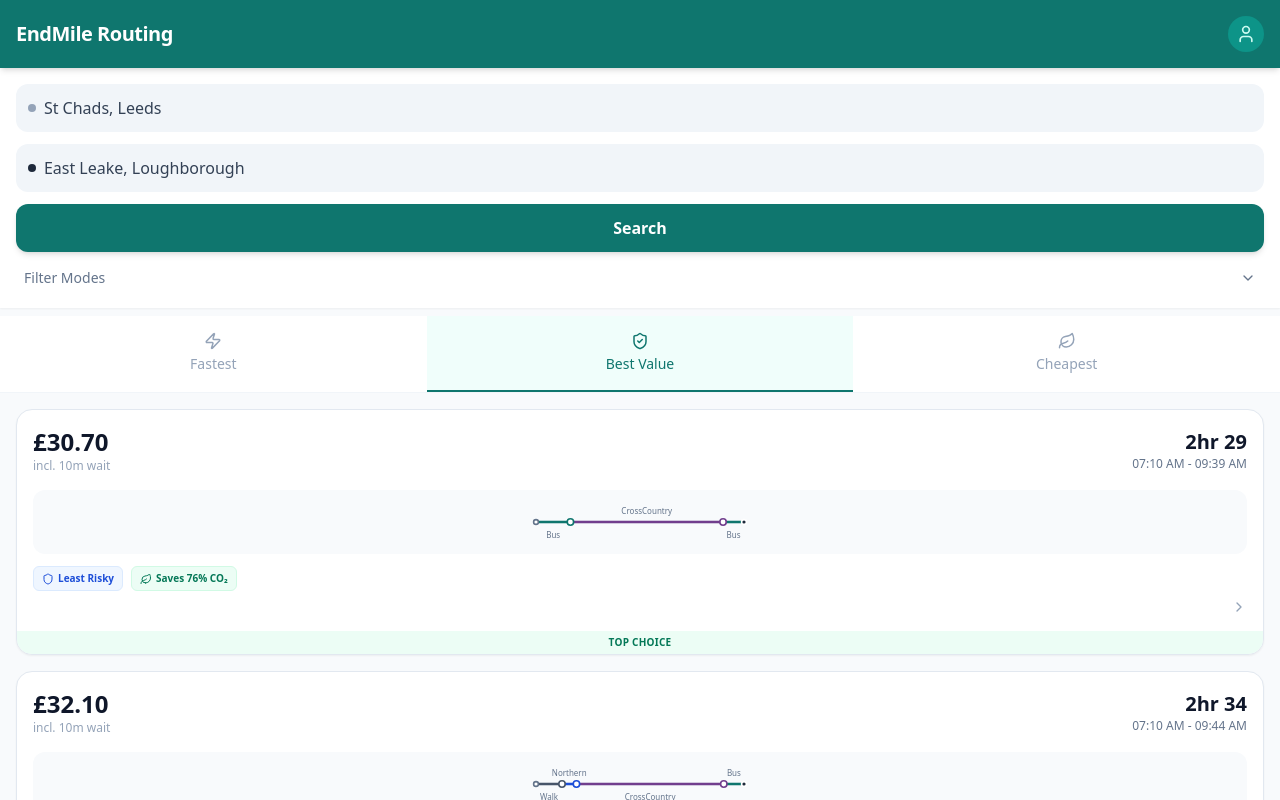
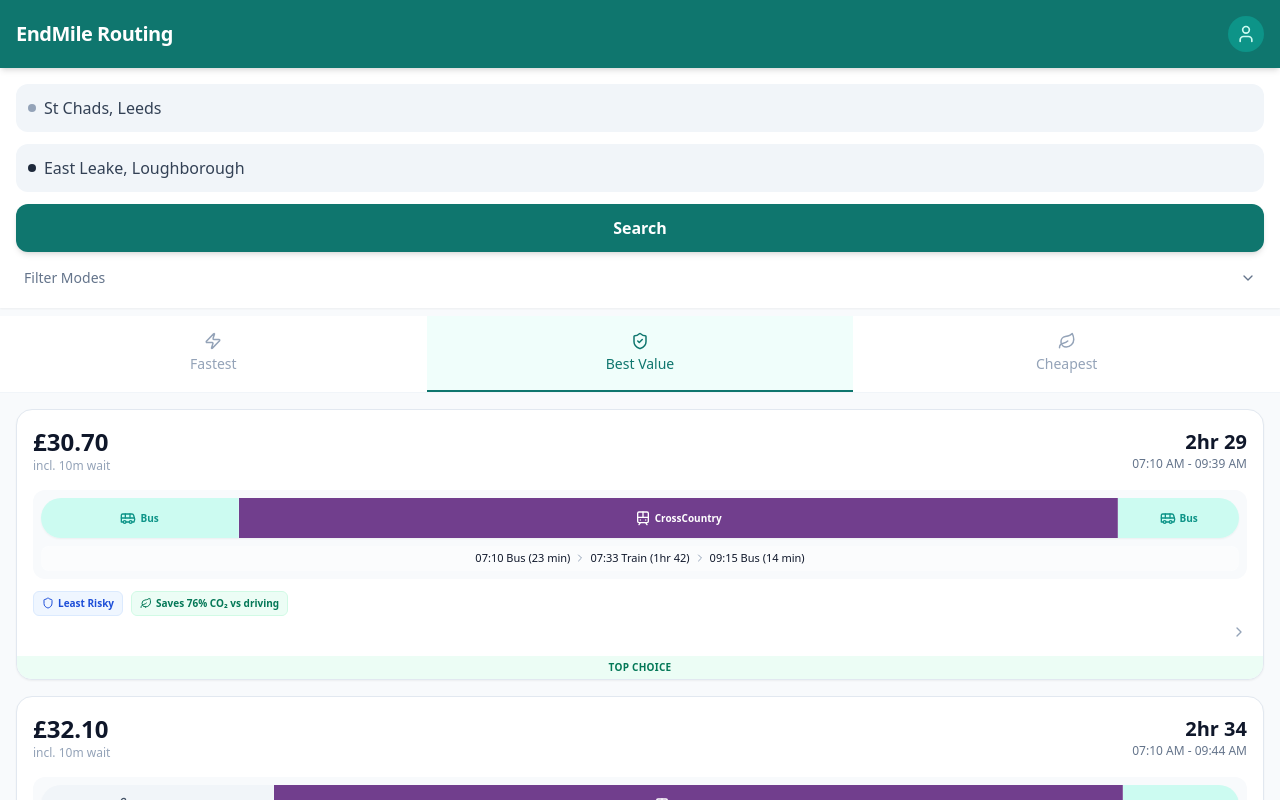
Before and after one commit to isaacw123434/Apptest, a React (Vite) app: page / in a window 1280 px wide. Built offline with nearby package versions, Linux system fonts and the light colour scheme.

Commit message:
Implement TimelineSchematic and detailed route view enhancements
Co-authored-by: isaacw123434 <188620241+isaacw123434@users.noreply.github.com>

```diff
--- a/src/App.jsx
+++ b/src/App.jsx
@@ -16,7 +16,7 @@ const SEGMENT_OPTIONS = {
     {
       id: 'uber',
       label: 'Uber',
-      detail: 'St Chads → Leeds Stn',
+      detail: 'St Chads → Leeds Station',
       time: 14,
       cost: 8.97,
       distance: 3,
@@ -26,8 +26,9 @@ const SEGMENT_OPTIONS = {
       bgColor: 'bg-zinc-100',
       lineColor: '#000000',
       desc: 'Fastest door-to-door.',
+      waitTime: 4,
       segments: [
-        { mode: 'taxi', label: 'Uber', lineColor: '#000000', icon: Car, time: 14, to: 'Leeds Stn' }
+        { mode: 'taxi', label: 'Uber', lineColor: '#000000', icon: Car, time: 14, to: 'Leeds Station' }
       ]
     },
     {
@@ -44,8 +45,9 @@ const SEGMENT_OPTIONS = {
       lineColor: '#0f766e',
       recommended: true,
       desc: 'Best balance.',
+      nextBusIn: 12,
       segments: [
-        { mode: 'bus', label: 'Bus', lineColor: '#0f766e', icon: Bus, time: 23, to: 'Leeds Stn' }
+        { mode: 'bus', label: 'Bus', lineColor: '#0f766e', icon: Bus, time: 23, to: 'Leeds Station' }
       ]
     },
     {
@@ -62,7 +64,7 @@ const SEGMENT_OPTIONS = {
       lineColor: '#3f3f46',
       desc: 'Flexibility.',
       segments: [
-        { mode: 'car', label: 'Drive', lineColor: '#3f3f46', icon: Car, time: 15, to: 'Leeds Stn' }
+        { mode: 'car', label: 'Drive', lineColor: '#3f3f46', icon: Car, time: 15, to: 'Leeds Station' }
       ]
     },
     {
@@ -79,8 +81,8 @@ const SEGMENT_OPTIONS = {
       lineColor: '#1d4ed8',
       desc: 'Walking transfer.',
       segments: [
-        { mode: 'walk', label: 'Walk', lineColor: '#475569', icon: Footprints, time: 18, to: 'Headingley Stn' },
-        { mode: 'train', label: 'Northern', lineColor: '#1d4ed8', icon: Train, time: 10, to: 'Leeds Stn' }
+        { mode: 'walk', label: 'Walk', lineColor: '#475569', icon: Footprints, time: 18, to: 'Headingley Station' },
+        { mode: 'train', label: 'Northern', lineColor: '#1d4ed8', icon: Train, time: 10, to: 'Leeds Station' }
       ]
     },
     {
@@ -96,9 +98,10 @@ const SEGMENT_OPTIONS = {
       bgColor: 'bg-slate-100',
       lineColor: '#1d4ed8',
       desc: 'Fast transfer.',
+      waitTime: 3,
       segments: [
-        { mode: 'taxi', label: 'Uber', lineColor: '#000000', icon: Car, time: 5, to: 'Headingley Stn' },
-        { mode: 'train', label: 'Northern', lineColor: '#1d4ed8', icon: Train, time: 10, to: 'Leeds Stn' }
+        { mode: 'taxi', label: 'Uber', lineColor: '#000000', icon: Car, time: 5, to: 'Headingley Station' },
+        { mode: 'train', label: 'Northern', lineColor: '#1d4ed8', icon: Train, time: 10, to: 'Leeds Station' }
       ]
     },
     {
@@ -115,7 +118,7 @@ const SEGMENT_OPTIONS = {
       lineColor: '#3b82f6',
       desc: 'Zero emissions.',
       segments: [
-        { mode: 'bike', label: 'Bike', lineColor: '#3b82f6', icon: Bike, time: 17, to: 'Leeds Stn' }
+        { mode: 'bike', label: 'Bike', lineColor: '#3b82f6', icon: Bike, time: 17, to: 'Leeds Station' }
       ]
     }
   ],
@@ -131,8 +134,9 @@ const SEGMENT_OPTIONS = {
     color: 'text-[#713e8d]',
     bgColor: 'bg-indigo-100',
     lineColor: '#713e8d',
+    platform: 4,
     segments: [
-      { mode: 'train', label: 'CrossCountry', lineColor: '#713e8d', icon: Train, time: 102, to: 'Loughborough Stn' }
+      { mode: 'train', label: 'CrossCountry', lineColor: '#713e8d', icon: Train, time: 102, to: 'Loughborough Station' }
     ]
   },
   lastMile: [
@@ -295,17 +299,6 @@ const getStationBuffer = () => {
   return 10;
 };
 
-const calculateTotalStats = (leg1, leg3) => {
-  const buffer = getStationBuffer(leg1.id);
-  const cost = leg1.cost + SEGMENT_OPTIONS.mainLeg.cost + leg3.cost;
-  const time = leg1.time + buffer + SEGMENT_OPTIONS.mainLeg.time + leg3.time;
-
-  // Risk Score Calculation
-  const risk = (leg1.riskScore || 0) + (SEGMENT_OPTIONS.mainLeg.riskScore || 0) + (leg3.riskScore || 0);
-
-  // Emissions Calculation
-  const carEmission = DIRECT_DRIVE.distance * 0.27; // kg CO2
-
 const getLegEmission = (leg) => {
   let factor = 0;
   if (leg.icon === Train) factor = 0.06;
@@ -320,6 +313,17 @@ const calculateTotalStats = (leg1, leg3) => {
   return legDist * factor;
 };
 
+const calculateTotalStats = (leg1, leg3) => {
+  const buffer = getStationBuffer(leg1.id);
+  const cost = leg1.cost + SEGMENT_OPTIONS.mainLeg.cost + leg3.cost;
+  const time = leg1.time + buffer + SEGMENT_OPTIONS.mainLeg.time + leg3.time;
+
+  // Risk Score Calculation
+  const risk = (leg1.riskScore || 0) + (SEGMENT_OPTIONS.mainLeg.riskScore || 0) + (leg3.riskScore || 0);
+
+  // Emissions Calculation
+  const carEmission = DIRECT_DRIVE.distance * 0.27; // kg CO2
+
   const totalEmission = getLegEmission(leg1) + getLegEmission(SEGMENT_OPTIONS.mainLeg) + getLegEmission(leg3);
   const savings = carEmission - totalEmission;
   const savingsPercent = Math.round((savings / carEmission) * 100);
@@ -327,7 +331,7 @@ const calculateTotalStats = (leg1, leg3) => {
   const emissions = {
       val: savings,
       percent: savingsPercent,
-      text: savings > 0 ? `Saves ${savingsPercent}% CO₂` : null
+      text: savings > 0 ? `Saves ${savingsPercent}% CO₂ vs driving` : null
   };
 
   return { cost, time, buffer, risk, emissions };
@@ -463,74 +467,90 @@ SchematicMap.propTypes = {
   }).isRequired,
 };
 
-// 3. MINI SCHEMATIC (For List View)
-const MiniSchematic = ({ leg1, leg3 }) => {
-  const segments = getFlattenedSegments(leg1, leg3);
-  const totalWidth = 260; // 280 - 20
-  const startX = 20;
-  const y = 40;
+// 3. TIMELINE SCHEMATIC (Replaces MiniSchematic)
+const TimelineSchematic = ({ leg1, leg3, startTime }) => {
+  const mainLeg = SEGMENT_OPTIONS.mainLeg;
+  const legs = [leg1, mainLeg, leg3];
+  const totalDuration = legs.reduce((acc, leg) => acc + leg.time, 0);
 
-  const totalTime = segments.reduce((acc, s) => acc + s.time, 0);
-  let currentX = startX;
+  // Time Calculation for Text Description
+  let currentTime = new Date(startTime);
+
+  const routeTextParts = legs.map((leg) => {
+    const startStr = currentTime.toLocaleTimeString([], { hour: '2-digit', minute: '2-digit', hour12: false });
+    const durationStr = formatDuration(leg.time);
+
+    // Advance time
+    currentTime = new Date(currentTime.getTime() + leg.time * 60000);
+    // Note: We are ignoring the buffer for the simplified text flow as per screenshot
+
+    // Simplify Label
+    let label = leg.label;
+    if (leg.id.includes('bus')) label = 'Bus';
+    if (leg.id.includes('train')) label = 'Train';
+    if (leg.id.includes('uber')) label = 'Uber';
+
+    return `${startStr} ${label} (${durationStr})`;
+  });
 
   return (
-    <div className="w-full h-12 relative">
-      <svg className="w-full h-full" viewBox="0 10 300 60" preserveAspectRatio="xMidYMid meet">
-        {/* Base Track */}
-        <line x1="20" y1={y} x2="280" y2={y} className="stroke-slate-200" strokeWidth="3" />
-
-        {/* Active Route Segments */}
-        {segments.map((seg, i) => {
-           const segWidth = (seg.time / totalTime) * totalWidth;
-           const x1 = currentX;
-           const x2 = x1 + segWidth;
-           const midX = x1 + segWidth / 2;
-           currentX = x2;
+    <div className="w-full flex flex-col gap-2">
+      {/* Visual Timeline */}
+      <div className="flex w-full h-10 rounded-full overflow-hidden shadow-sm">
+        {legs.map((leg, index) => {
+          const width = (leg.time / totalDuration) * 100;
+          const isMain = leg.id === 'train_main';
 
           return (
-             <g key={i}>
-               <line x1={x1} y1={y} x2={x2} y2={y} stroke={seg.lineColor} strokeWidth="3" strokeLinecap="round" />
-               {/* Text Label */}
-               <text
-                 x={midX}
-                 y={i % 2 === 0 ? y + 20 : y - 10}
-                 textAnchor="middle"
-                 className="text-[10px] font-medium fill-slate-500"
+            <div
+              key={index}
+              style={{ width: `${width}%`, backgroundColor: isMain ? leg.lineColor : undefined }}
+              className={`
+                flex items-center justify-center gap-1 relative border-r border-white/20 last:border-r-0
+                ${!isMain ? leg.bgColor : ''}
+                ${!isMain ? leg.color : 'text-white'}
+              `}
             >
-                 {seg.label}
-               </text>
-             </g>
+               <leg.icon size={16} />
+               <span className="text-[10px] font-bold truncate">{isMain ? 'CrossCountry' : leg.label.split(' ')[0]}</span>
+            </div>
           );
         })}
+      </div>
 
-        {/* Nodes */}
-        <circle cx={startX} cy={y} r="3" className="fill-white stroke-slate-500 stroke-2" />
-
-        {(() => {
-           let nodeX = startX;
-           return segments.map((seg, i) => {
-             const segWidth = (seg.time / totalTime) * totalWidth;
-             nodeX += segWidth;
-             const isLast = i === segments.length - 1;
-             return (
-                 <circle key={i} cx={nodeX} cy={y} r={isLast ? 3 : 4} className={isLast ? "fill-slate-800 stroke-white stroke-2" : "fill-white stroke-2"} stroke={isLast ? "white" : seg.lineColor} />
-             );
-           });
-         })()}
-      </svg>
+      {/* Route Text Description */}
+      <div className="flex items-center justify-center text-[11px] font-medium text-slate-900 bg-white/50 py-1 rounded-lg">
+        {routeTextParts.map((part, i) => (
+          <span key={i} className="flex items-center">
+            {part}
+            {i < routeTextParts.length - 1 && <ChevronRight size={12} className="mx-1 text-slate-400" />}
+          </span>
+        ))}
+      </div>
     </div>
   );
 };
 
-MiniSchematic.propTypes = {
+TimelineSchematic.propTypes = {
   leg1: PropTypes.shape({
+    id: PropTypes.string,
     label: PropTypes.string.isRequired,
-    lineColor: PropTypes.string.isRequired,
+    time: PropTypes.number.isRequired,
+    bgColor: PropTypes.string,
+    color: PropTypes.string,
+    lineColor: PropTypes.string,
+    icon: PropTypes.elementType.isRequired,
   }).isRequired,
   leg3: PropTypes.shape({
+    id: PropTypes.string,
     label: PropTypes.string.isRequired,
-    lineColor: PropTypes.string.isRequired,
+    time: PropTypes.number.isRequired,
+    bgColor: PropTypes.string,
+    color: PropTypes.string,
+    lineColor: PropTypes.string,
+    icon: PropTypes.elementType.isRequired,
   }).isRequired,
+  startTime: PropTypes.instanceOf(Date).isRequired,
 };
 
 // 2. REALISTIC MAP (For Detail View)
@@ -793,9 +813,9 @@ export default function JourneyPlanner() {
                      </div>
                   </div>
 
-                  {/* Mini Schematic */}
+                  {/* Timeline Schematic */}
                   <div className="bg-slate-50 rounded-xl p-2 mb-3">
-                    <MiniSchematic leg1={result.leg1} leg3={result.leg3} />
+                    <TimelineSchematic leg1={result.leg1} leg3={result.leg3} startTime={departureDate} />
                   </div>
 
                   {/* Badges: Risk & Emissions */}
@@ -914,8 +934,8 @@ export default function JourneyPlanner() {
             {/* <div className="absolute left-[27px] top-4 bottom-4 w-0.5 bg-slate-200 rounded-full"></div> */}
 
             {/* 1. START TIME */}
-            <div className="flex gap-4 min-h-[40px]">
-              <div className="w-16 text-right text-xs text-slate-500 font-mono py-1">{formatTime(leaveHomeTime)}</div>
+            <div className="flex gap-3 min-h-[40px]">
+              <div className="w-[4.5rem] text-right text-xs text-slate-500 font-mono py-1">{formatTime(leaveHomeTime)}</div>
               <div className="flex flex-col items-center z-10 w-4 relative">
                 <div className="w-3 h-3 rounded-full bg-white border-2 border-slate-500 z-20"></div>
                 <div className="absolute top-[6px] bottom-0 w-0.5" style={{backgroundColor: journeyConfig.leg1.lineColor}}></div>
@@ -942,35 +962,57 @@ export default function JourneyPlanner() {
                       return (
                         <div key={segIndex}>
                            {/* SEGMENT ROW */}
-                           <div className="flex gap-4 group-hover:bg-slate-50 rounded-lg transition-all duration-200 -ml-2 p-2" onClick={leg.onSwap}>
+                           <div className="flex gap-3 group-hover:bg-slate-50 rounded-lg transition-all duration-200 -ml-2 p-2" onClick={leg.onSwap}>
                               {/* Time Column */}
-                              <div className="w-16 text-right pt-1">
-                                <div className="text-sm font-semibold text-slate-700">{formatDuration(segment.time)}</div>
+                              <div className="w-[4.5rem] text-right pt-1 shrink-0">
+                                <div className="text-base font-bold text-slate-800">{formatDuration(segment.time)}</div>
                               </div>
 
                               {/* Line Column */}
-                              <div className="flex flex-col items-center z-10 w-4 relative">
+                              <div className="flex flex-col items-center z-10 w-4 relative shrink-0">
                                  <div className="absolute -top-2 -bottom-2 w-0.5" style={{backgroundColor: segment.lineColor}}></div>
-                                 {/* <div className="w-3 h-3 rounded-full bg-white border-2 z-20 absolute top-1/2 -translate-y-1/2" style={{borderColor: segment.lineColor}}></div> */}
                               </div>
 
                               {/* Content Column */}
-                              <div className="flex-1 pb-4">
-                                  <div className="flex justify-between items-center mb-1">
-                                     <div className="flex items-center gap-2">
-                                       <ModeIcon icon={segment.icon} className="p-1" />
-                                       <span className="font-bold text-slate-800">{segment.label}</span>
+                              <div className="flex-1 pb-4 min-w-0">
+                                  <div className="flex justify-between items-start mb-1 gap-2 flex-wrap">
+                                     <div className="flex items-center gap-2 min-w-0">
+                                       <ModeIcon icon={segment.icon} className="p-1 shrink-0" />
+                                       <span className="text-lg font-bold text-slate-900">{segment.label}</span>
                                      </div>
-                                     {segIndex === 0 && <span className="font-bold text-slate-900">£{leg.data.cost.toFixed(2)}</span>}
+                                     {segIndex === 0 && <span className="text-lg font-bold text-slate-900 shrink-0">£{leg.data.cost.toFixed(2)}</span>}
                                   </div>
-                                  <div className="flex justify-between items-center mt-1">
-                                    <span className="text-xs text-slate-500">{segment.to ? `To ${segment.to}` : segment.detail}</span>
-                                    {leg.onSwap && segIndex === 0 && <span className="text-xs font-medium text-slate-500 hover:text-blue-600 transition-colors">Edit</span>}
+
+                                  <div className="flex flex-col gap-1 mt-1">
+                                    <span className="text-sm font-medium text-slate-600">{segment.to ? `To ${segment.to}` : segment.detail}</span>
+
+                                    {/* Extra Info (Wait time, Platform, etc.) */}
+                                    {(leg.data.waitTime && segment.mode === 'taxi') && (
+                                       <span className="text-sm font-medium text-amber-600">Est wait: {leg.data.waitTime} min</span>
+                                    )}
+                                    {(leg.data.nextBusIn && segment.mode === 'bus') && (
+                                       <span className="text-sm font-medium text-emerald-600">Next bus in {leg.data.nextBusIn} min</span>
+                                    )}
+                                    {(leg.data.platform && segment.mode === 'train') && (
+                                       <span className="text-sm font-medium text-indigo-600">Est Platform: {leg.data.platform}</span>
+                                    )}
+
+                                    {/* Carbon Emission */}
+                                    {(() => {
+                                        const segmentDist = (segment.time / (leg.data.time || 1)) * (leg.data.distance || 0);
+                                        const emission = getLegEmission({ ...segment, distance: segmentDist });
+                                        if (emission > 0) {
+                                            return <span className="text-sm text-slate-500">Carbon: {emission.toFixed(2)} kg CO₂</span>;
+                                        }
+                                        return null;
+                                    })()}
+
+                                    {leg.onSwap && segIndex === 0 && <span className="text-sm font-bold text-blue-600 hover:text-blue-700 transition-colors cursor-pointer mt-1">Edit Route</span>}
                                   </div>
 
                                   {/* BOOK NOW BUTTON */}
                                   {segment.mode === 'train' && (
-                                    <div className="mt-3">
+                                    <div className="mt-4">
                                       <button
                                         onClick={(e) => { e.stopPropagation(); alert('Booking flow...'); }}
                                         className="w-full bg-brand hover:bg-brand-dark text-white font-bold py-2 px-4 rounded-lg shadow-sm transition-colors text-sm"
@@ -984,8 +1026,8 @@ export default function JourneyPlanner() {
 
                            {/* NODE ROW (End of Segment) */}
                            {(!isLastLeg || !isLastSegmentInLeg) && (
-                              <div className="flex gap-4 min-h-[30px]">
-                                <div className="w-16 text-right text-xs text-slate-500 font-mono">{formatTime(currentDateTime)}</div>
+                              <div className="flex gap-3 min-h-[30px]">
+                                <div className="w-[4.5rem] text-right text-xs text-slate-500 font-mono">{formatTime(currentDateTime)}</div>
                                 <div className="flex flex-col items-center z-10 w-4 relative">
                                   {/* Line continues from top */}
                                   <div className="absolute top-0 h-[50%] w-0.5" style={{backgroundColor: segment.lineColor}}></div>
@@ -1015,8 +1057,8 @@ export default function JourneyPlanner() {
             })}
 
             {/* 6. ARRIVAL */}
-            <div className="flex gap-4 min-h-[40px]">
-              <div className="w-16 text-right text-xs text-slate-500 font-mono py-1">{formatTime(currentDateTime)}</div>
+            <div className="flex gap-3 min-h-[40px]">
+              <div className="w-[4.5rem] text-right text-xs text-slate-500 font-mono py-1">{formatTime(currentDateTime)}</div>
               <div className="flex flex-col items-center z-10 w-4 relative">
                 <div className="absolute top-0 h-[6px] w-0.5" style={{backgroundColor: journeyConfig.leg3.lineColor}}></div>
                 <div className="w-3 h-3 rounded-full bg-slate-800 z-20"></div>
```
Also changed, not shown: 1 other file (tests, documents, lock files or other folders). Lines whose indentation alone changed are shown as unchanged.
